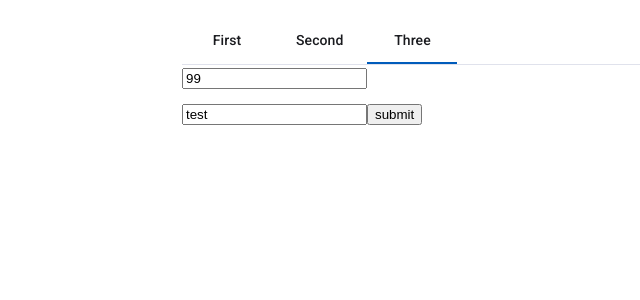
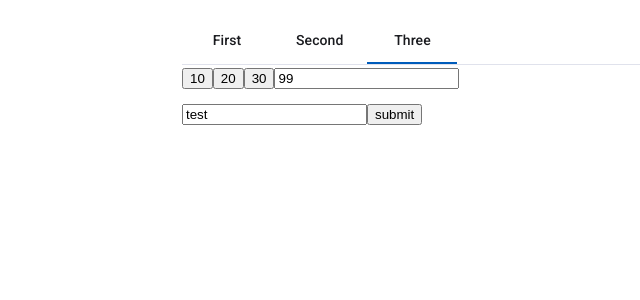
Before and after one commit to Agile-Digital-Corporate-Learning/angular-m2, an Angular app: page / in a window 1280 px wide. Both pictures are taken after a click on the tab "Three". Shown: the top 300 px of the page, without its empty margins (108-748 px from the left). Built offline with nearby package versions, Linux system fonts and the light colour scheme; no server answers.

Commit message:
fix: add default value

```diff
--- a/src/app/section-three/custom-input/custom-input.component.html
+++ b/src/app/section-three/custom-input/custom-input.component.html
@@ -1,3 +1,6 @@
 <p>
+  <button (click)="onNumberBtnClick(10)">10</button>
+  <button (click)="onNumberBtnClick(20)">20</button>
+  <button (click)="onNumberBtnClick(30)">30</button>
   <input type="text" [value]="value" (input)="onInputChange($event)">
 </p>
--- a/src/app/section-three/custom-input/custom-input.component.ts
+++ b/src/app/section-three/custom-input/custom-input.component.ts
@@ -13,11 +13,13 @@ import {ControlValueAccessor, NG_VALUE_ACCESSOR} from "@angular/forms";
       useExisting: forwardRef(() => CustomInputComponent),
       multi: true
     }
+
   ]
 })
-export class CustomInputComponent implements ControlValueAccessor{
+export class CustomInputComponent implements ControlValueAccessor {
   value: number = 1;
-    private onChange: (value: string) => void = () => {};
+  private onChange: (value: string) => void = () => {
+  };
 
   writeValue(value: any): void {
     console.log('writeValue', value);
@@ -34,9 +36,13 @@ export class CustomInputComponent implements ControlValueAccessor{
     this.onChange(value);
   }
 
-    registerOnTouched(fn: any): void {}
+  registerOnTouched(fn: any): void {
+  }
 
-    setDisabledState?(isDisabled: boolean): void {
+  setDisabledState?(isDisabled: boolean): void {}
 
+  onNumberBtnClick(number: number) {
+    this.value = number;
+    this.onChange(number + "");
   }
 }
```
Lines whose indentation alone changed are shown as unchanged.
